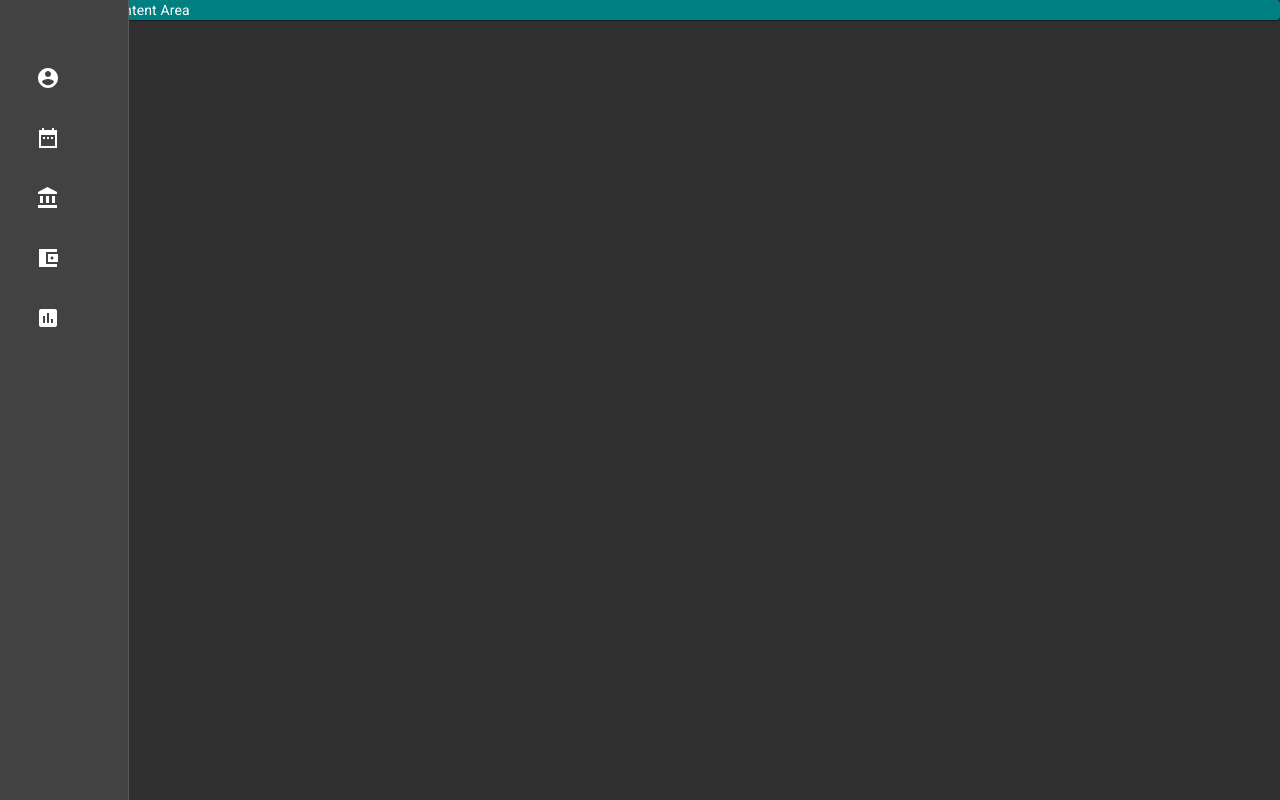
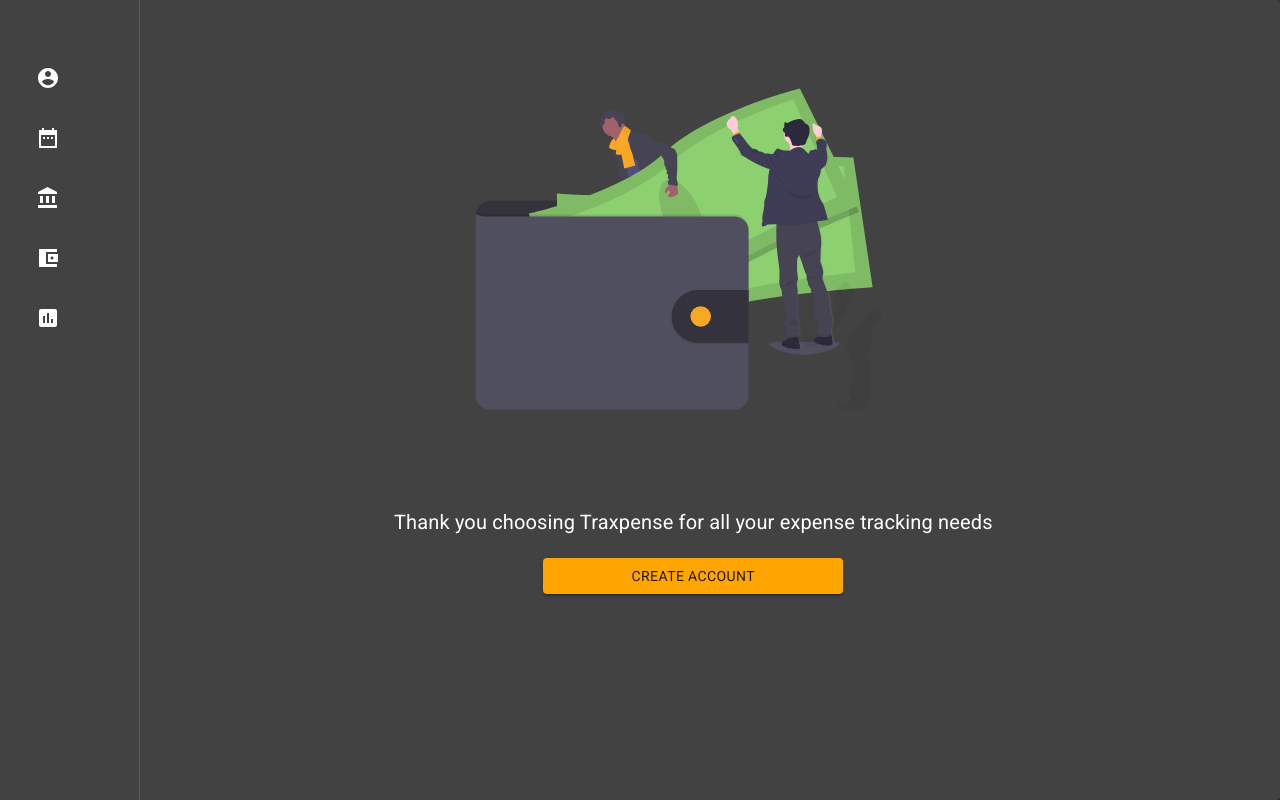
Before and after one commit to mycok/Traxpence-client, a React (Create React App) app: page / in a window 1280 px wide. Built offline with nearby package versions, Linux system fonts and the light colour scheme.

Commit message:
feat: add home page ui

```diff
--- a/src/App.tsx
+++ b/src/App.tsx
@@ -7,6 +7,8 @@
 import AccBalanceWallet from "@material-ui/icons/AccountBalanceWalletSharp";
 import Assessment from "@material-ui/icons/Assessment";
 import { makeStyles, createStyles } from "@material-ui/core/styles";
+
+import Home from './pages/Home';
 
 type MainProps = {
   classes: any,
@@ -22,18 +24,32 @@
   history: {}
 }
 
-const useStyles = makeStyles(() =>
+const useStyles = makeStyles((theme) =>
   createStyles({
     paper: {
-      height: "100%",
-      width: "100%",
-      backgroundColor: "teal"
+      height: "100vh",
+      width: "100%"
+    },
+    drawer: {
+      width: 140,
+      flexShrink: 0,
+      zIndex: 10
+    },
+    drawerPaper: {
+      width: 140,
+      zIndex: 20
     },
     drawerList: {
       marginTop: 30
     },
     listItem: {
-      margin: 20
+      margin: 20,
+      width: 60
+    },
+    menu: {
+      zIndex: 30,
+      margin: 10,
+      backgroundColor: theme.palette.primary.main
     }
   })
 );
@@ -75,14 +91,14 @@
     <Grid container>
       <CssBaseline />
       <Grid item xs={1}>
-        <Drawer variant="permanent">
+        <Drawer variant="permanent" className={classes.drawer} classes={{ paper: classes.drawerPaper }}>
           <RenderList itemList={itemList} classes={classes} handleClick={handleClick} />
-          <UserMenu anchorEl={anchorEl} handleClose={handleClose} />
+          <UserMenu classes={classes} anchorEl={anchorEl} handleClose={handleClose} />
         </Drawer>
       </Grid>
       <Grid item xs={11}>
         <Paper className={classes.paper}>
-          <div>Content Area</div>
+            <Home />
         </Paper>
       </Grid>
     </Grid>
@@ -99,6 +115,7 @@
               className={classes.listItem}
               button
               key={icon.name}
+              // selected={icon.name === 'Account'}
               onClick={icon.name === "Account" ? handleClick : undefined}
             >
               <ListItemIcon>
@@ -112,12 +129,13 @@
   )
 }
 
-function UserMenu({ anchorEl, handleClose }: Partial<MainProps>) {
+function UserMenu({ classes, anchorEl, handleClose }: Partial<MainProps>) {
   return (
     <Popper
+      className={classes.menu}
       open={Boolean(anchorEl)}
       anchorEl={anchorEl}
-      placement="right-end"
+      placement="right"
       role={undefined}
       transition
     >
--- /dev/null
+++ b/src/pages/Home.tsx
@@ -0,0 +1,51 @@
+import React from "react";
+import { makeStyles, createStyles } from "@material-ui/core/styles";
+import { Typography, Button } from '@material-ui/core';
+import { ReactComponent as Wallet } from "../images/wallet.svg";
+
+const useStyles = makeStyles(() =>
+    createStyles({
+        container: {
+            display: "flex",
+            flexDirection: "column",
+            justifyContent: "center",
+            alignItems: "center",
+            alignContent: "center",
+        },
+        child: {
+            margin: 20
+        },
+        mainButton: {
+            width: 300
+        }
+    })
+);
+
+function Home() {
+    const classes = useStyles();
+    return (
+        <div className={classes.container}>
+            <div>
+                <Wallet />
+            </div>
+            <div>
+                <Typography variant="h6" align="center">
+                    Thank you choosing Traxpense for all your expense tracking needs
+                </Typography>
+            </div>
+            <div className={classes.child}>
+                <Button
+                    className={classes.mainButton}
+                    variant="contained"
+                    fullWidth
+                    color="secondary"
+                >
+                    Create Account
+                </Button>
+            </div>
+        </div>
+    )
+}
+
+
+export default Home;
--- a/src/theme.ts
+++ b/src/theme.ts
@@ -7,7 +7,7 @@
             main: "#004d40",
           },
           secondary: {
-            main: "#795548",
+            main: "#ffa500",
         },
     }
 })
```
Also changed, not shown: src/images/wallet.svg (added).
